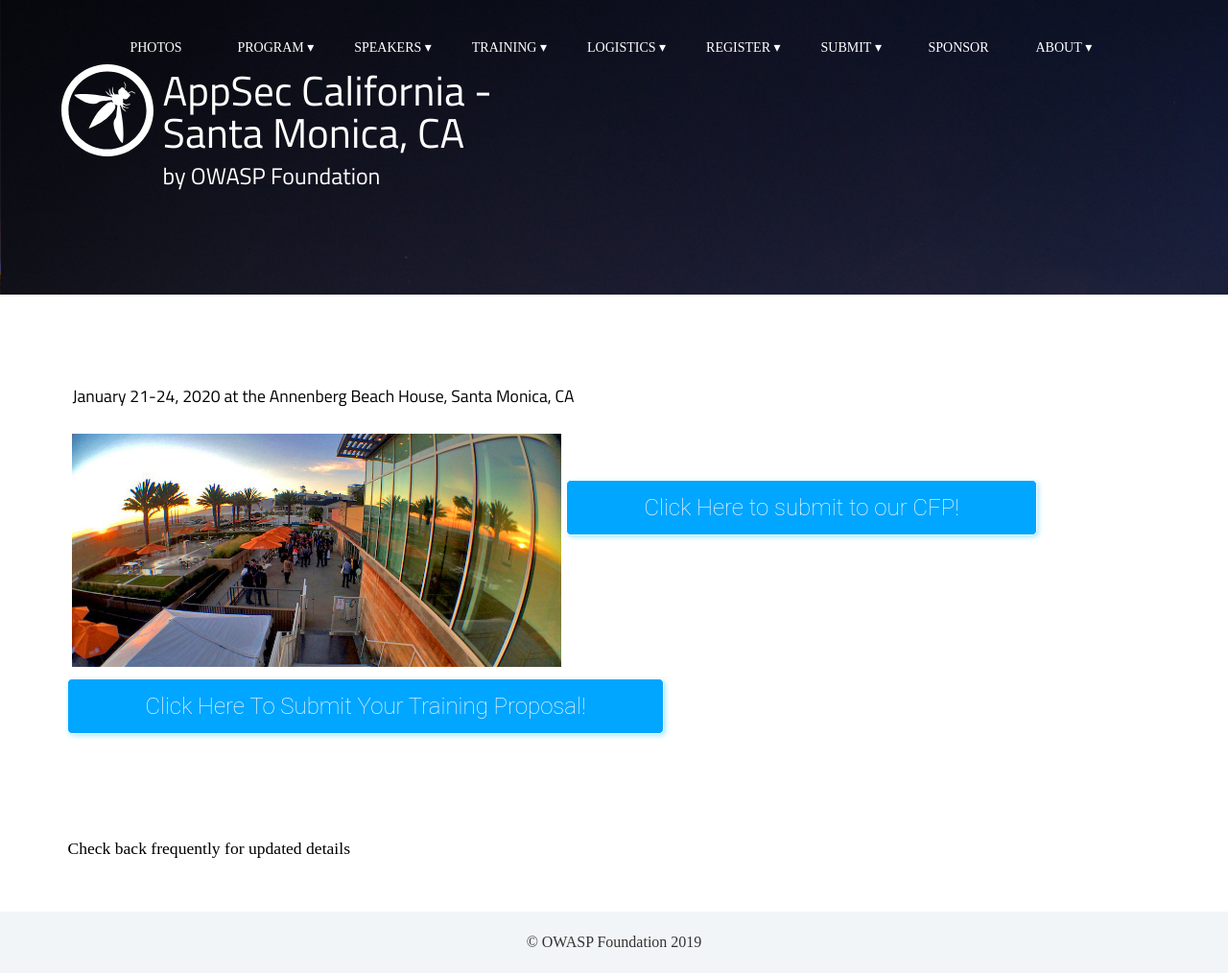
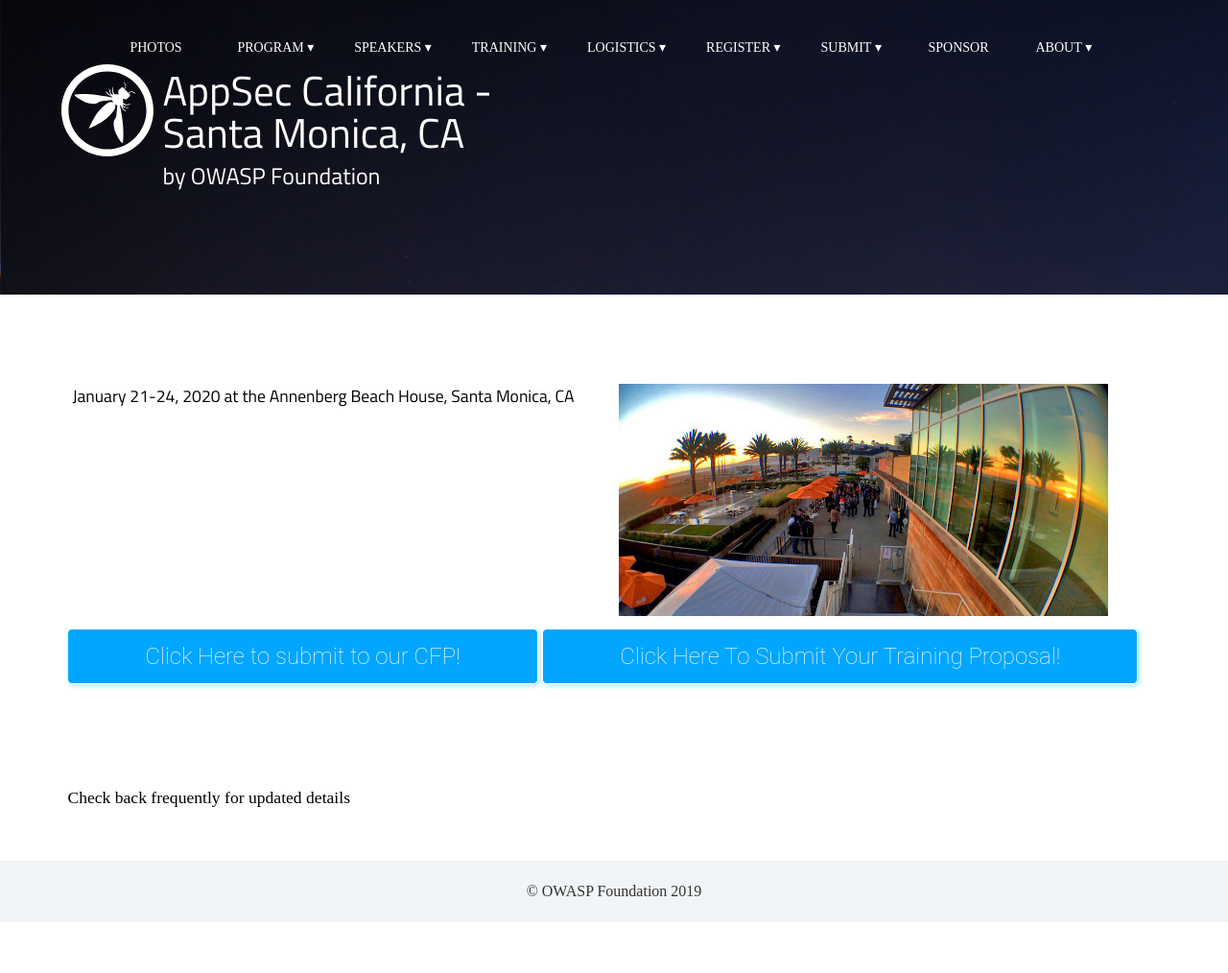
Before and after one commit to OWASP/2020-appseccalifornia, a Jekyll site: the page built from index.html, in a window 1280 px wide. Shown: the whole page at 96% size. Built offline with Jekyll 4.4.1, drawn with Linux system fonts in a browser that asks for light colours; some web fonts are replaced; after the commit the page ends 961 px from its top, so only the background shows below that.

Commit message:
playing with homepage format

```diff
--- a/assets/_sass/_section.scss
+++ b/assets/_sass/_section.scss
@@ -41,3 +41,12 @@
 		padding: 1.5em 1em;
 	}
 }
+
+.row {
+  display: flex;
+}
+
+.column {
+  flex: 50%;
+  padding: 5px;
+}
--- a/index.html
+++ b/index.html
@@ -10,12 +10,14 @@
 <section class="punch">
 <br>
 <br>
+<div class="row">
 <div class="column"><h3>January 21-24, 2020 at the Annenberg Beach House, Santa Monica, CA</h3></div>
 <br>
 <br>
 <div class="column"><img src="../assets/images/fisheye.jpg" width="510"></div>
 <br>
 <br>
+</div>
 <div>
 	<button name="cfpBUton" class="button" onclick="window.location.href='https://owasp.submittable.com/submit/147365/appsec-callifornia-2020-call-for-presentations';">Click Here to submit to our CFP!</button>
 
```
